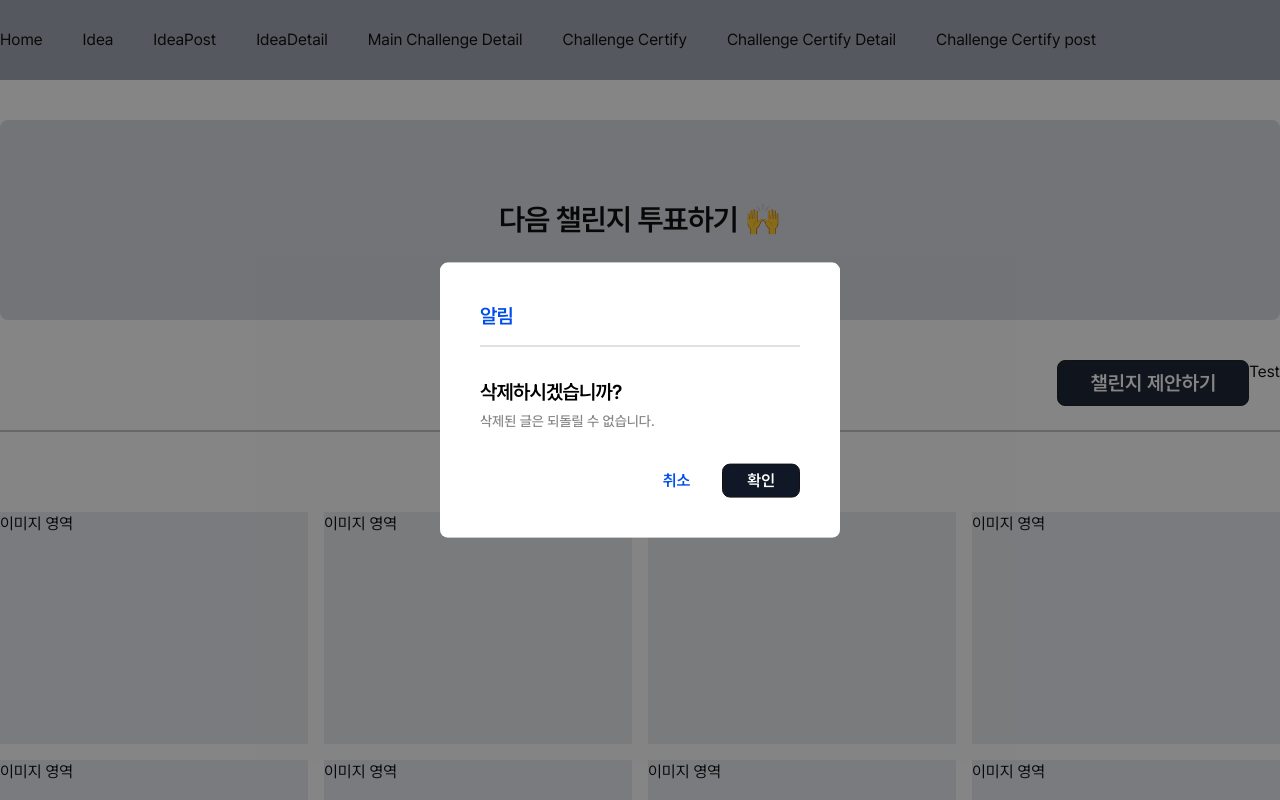
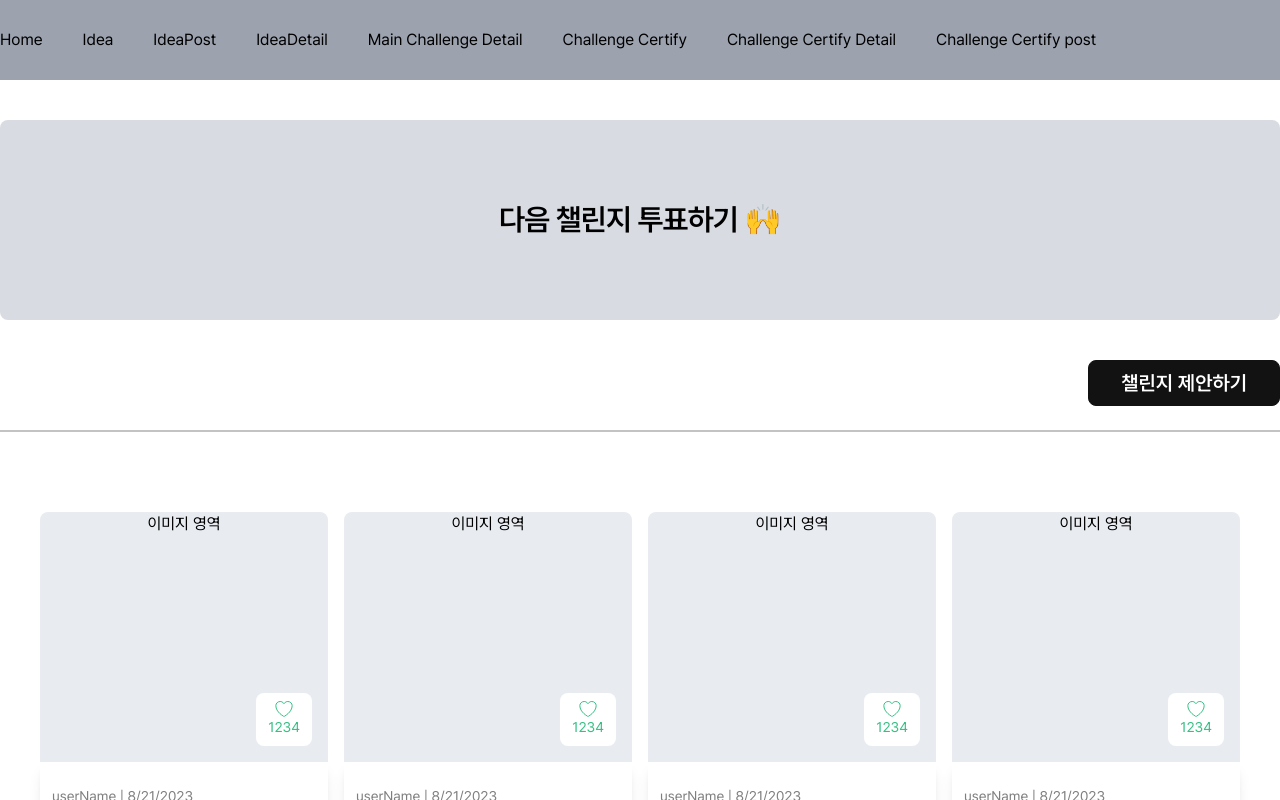
Before and after one commit to Hanbyul-Choi/Project-13.7, a Next.js app: page /idea in a window 1280 px wide. Shown: the top 800 px of the page. Built offline with nearby package versions, Linux system fonts and the light colour scheme.

Commit message:
design: 메인페이지 수정 및 아이디어 게시판 페이지 레이아웃 작성

```diff
--- a/src/app/idea/page.tsx
+++ b/src/app/idea/page.tsx
@@ -5,7 +5,6 @@ import Link from 'next/link';
 import Button from '@/components/common/Button';
 import Layout from '@/components/common/Layout';
 import IdeaList from '@/components/ideaPage/IdeaList';
-import Test from '@/components/Test';
 export default function IdeaPage() {
   return (
     <Layout>
@@ -15,11 +14,10 @@ export default function IdeaPage() {
         </div>
         <div className="w-full flex justify-end mt-10 pb-6 border-b-2 border-opacityblack">
           <Link href="/idea/post">
-            <Button btnType="navy" size="large">
+            <Button btnType="black" size="large">
               챌린지 제안하기
             </Button>
           </Link>
-          <Test />
         </div>
       </div>
       <IdeaList />
--- a/src/components/Test.tsx
+++ b/src/components/Test.tsx
@@ -5,7 +5,7 @@ import { useDialog } from './common/Dialog';
 
 export default function Test() {
   const { Alert, Confirm } = useDialog();
-  Alert('오픈 알림 신청이 완료되었습니다!', '챌린지가 오픈되면 알려드려요 :)', '북극곰');
+  Alert('오픈 알림 신청이 완료되었습니다!', '챌린지가 오픈되면 알려드려요 :)');
 
   const text = async () => {
     Confirm('삭제하시겠습니까?', '삭제된 글은 되돌릴 수 없습니다.');
--- a/src/components/common/Button.tsx
+++ b/src/components/common/Button.tsx
@@ -38,14 +38,14 @@ const Button: React.FC<ButtonProps> = ({ children, btnType, size = 'medium', onC
     case 'green':
       buttonType = 'bg-green text-white border border-green hover:bg-[#dbf1e9] hover:border hover:border-solid hover:border-green hover:text-green ';
       break;
-    case 'borderNavy':
-      buttonType = 'bg-navy border border-black hover:bg-black hover:text-white';
+    case 'borderBlack':
+      buttonType = 'bg-black bg-white border border-black hover:bg-black hover:text-white';
       break;
-    case 'navy':
-      buttonType = 'bg-navy border border-black text-white hover:bg-lightnavy hover:text-navy';
+    case 'black':
+      buttonType = 'bg-black border border-black text-white hover:bg-lightblack hover:text-black';
       break;
     case 'cancel':
-      buttonType = 'bg-white text-blue hover:border border-navy';
+      buttonType = 'bg-white text-blue';
       break;
   }
 
--- a/src/components/common/Dialog/Dialog.tsx
+++ b/src/components/common/Dialog/Dialog.tsx
@@ -37,13 +37,13 @@ export const Dialog = ({ onClose, onSuccess, type, mainText, subText }: DiologPr
             <Button btnType="cancel" size="small" onClick={onClose}>
               취소
             </Button>
-            <Button btnType="navy" size="small" onClick={onSuccess}>
+            <Button btnType="black" size="small" onClick={onSuccess}>
               확인
             </Button>
           </div>
         ) : (
           <div className="flex items-center justify-end">
-            <Button btnType="navy" size="small" onClick={close}>
+            <Button btnType="black" size="small" onClick={close}>
               확인
             </Button>
           </div>
--- a/src/components/common/Dialog/useDialog.tsx
+++ b/src/components/common/Dialog/useDialog.tsx
@@ -25,7 +25,7 @@ export const useDialog = () => {
     });
   };
 
-  const Alert = async (mainText: string, subText?: string, animal?: string) => {
+  const Alert = async (mainText: string, subText?: string) => {
     return await new Promise(resolve => {
       _mount(
         'Alert',
@@ -37,7 +37,6 @@ export const useDialog = () => {
           }}
           mainText={mainText}
           subText={subText}
-          animal={animal}
         />,
       );
     });
--- a/src/components/ideaPage/IdeaList.tsx
+++ b/src/components/ideaPage/IdeaList.tsx
@@ -1,4 +1,10 @@
 import React from 'react';
+
+import Image from 'next/image';
+import Link from 'next/link';
+
+import heartIcon from '../../../public/heart.svg';
+import Button from '../common/Button';
 
 const data = [
   {
@@ -6,92 +12,105 @@ const data = [
     userName: 'userName',
     date: Date.now(),
     title: '모두 함께 일회용품 사용을 줄여보아요 글자잘림 테스트 글자잘림 테스트',
-    desc: '텀블러 사용으로 일회용컵 쓰레기 줄이기 챌린지 도전해요! 글자잘림 테스트 글자잘림 테스트 글자잘림 테스트 글자잘림 테스트',
+    desc: '텀블러 사용으로 일회용컵 쓰레기 줄이기 챌린지 도전해요! ',
     animal: '북극곰',
+    likes: 1234,
   },
   {
     id: 2,
     userName: 'userName',
     date: Date.now(),
     title: '모두 함께 일회용품 사용을 줄여보아요 글자잘림 테스트 글자잘림 테스트',
-    desc: '텀블러 사용으로 일회용컵 쓰레기 줄이기 챌린지 도전해요! 글자잘림 테스트 글자잘림 테스트 글자잘림 테스트 글자잘림 테스트',
+    desc: '텀블러 사용으로 일회용컵 쓰레기 줄이기 챌린지 도전해요! ',
     animal: '북극곰',
+    likes: 1234,
   },
   {
     id: 3,
     userName: 'userName',
     date: Date.now(),
     title: '모두 함께 일회용품 사용을 줄여보아요 글자잘림 테스트 글자잘림 테스트',
-    desc: '텀블러 사용으로 일회용컵 쓰레기 줄이기 챌린지 도전해요! 글자잘림 테스트 글자잘림 테스트 글자잘림 테스트 글자잘림 테스트',
+    desc: '텀블러 사용으로 일회용컵 쓰레기 줄이기 챌린지 도전해요! ',
     animal: '북극곰',
+    likes: 1234,
   },
   {
     id: 4,
     userName: 'userName',
     date: Date.now(),
     title: '모두 함께 일회용품 사용을 줄여보아요 글자잘림 테스트 글자잘림 테스트',
-    desc: '텀블러 사용으로 일회용컵 쓰레기 줄이기 챌린지 도전해요! 글자잘림 테스트 글자잘림 테스트 글자잘림 테스트 글자잘림 테스트',
+    desc: '텀블러 사용으로 일회용컵 쓰레기 줄이기 챌린지 도전해요! 트',
     animal: '북극곰',
+    likes: 1234,
   },
   {
     id: 5,
     userName: 'userName',
     date: Date.now(),
     title: '모두 함께 일회용품 사용을 줄여보아요 글자잘림 테스트 글자잘림 테스트',
-    desc: '텀블러 사용으로 일회용컵 쓰레기 줄이기 챌린지 도전해요! 글자잘림 테스트 글자잘림 테스트 글자잘림 테스트 글자잘림 테스트',
+    desc: '텀블러 사용으로 일회용컵 쓰레기 줄이기 챌린지 도전해요! ',
     animal: '북극곰',
+    likes: 1234,
   },
   {
     id: 6,
     userName: 'userName',
     date: Date.now(),
     title: '모두 함께 일회용품 사용을 줄여보아요 글자잘림 테스트 글자잘림 테스트',
-    desc: '텀블러 사용으로 일회용컵 쓰레기 줄이기 챌린지 도전해요! 글자잘림 테스트 글자잘림 테스트 글자잘림 테스트 글자잘림 테스트',
+    desc: '텀블러 사용으로 일회용컵 쓰레기 줄이기 챌린지 도전해요!',
     animal: '북극곰',
+    likes: 1234,
   },
   {
     id: 7,
     userName: 'userName',
     date: Date.now(),
     title: '모두 함께 일회용품 사용을 줄여보아요 글자잘림 테스트 글자잘림 테스트',
-    desc: '텀블러 사용으로 일회용컵 쓰레기 줄이기 챌린지 도전해요! 글자잘림 테스트 글자잘림 테스트 글자잘림 테스트 글자잘림 테스트',
+    desc: '텀블러 사용으로 일회용컵 쓰레기 줄이기 챌린지 도전해요!',
     animal: '북극곰',
+    likes: 1234,
   },
   {
     id: 8,
     userName: 'userName',
     date: Date.now(),
     title: '모두 함께 일회용품 사용을 줄여보아요 글자잘림 테스트 글자잘림 테스트',
-    desc: '텀블러 사용으로 일회용컵 쓰레기 줄이기 챌린지 도전해요! 글자잘림 테스트 글자잘림 테스트 글자잘림 테스트 글자잘림 테스트',
+    desc: '텀블러 사용으로 일회용컵 쓰레기 줄이기 챌린지 도전해요!',
     animal: '북극곰',
-  },
-  {
-    id: 9,
-    userName: 'userName',
-    date: Date.now(),
-    title: '모두 함께 일회용품 사용을 줄여보아요 글자잘림 테스트 글자잘림 테스트',
-    desc: '텀블러 사용으로 일회용컵 쓰레기 줄이기 챌린지 도전해요! 글자잘림 테스트 글자잘림 테스트 글자잘림 테스트 글자잘림 테스트',
-    animal: '북극곰',
-  },
-  {
-    id: 10,
-    userName: 'userName',
-    date: Date.now(),
-    title: '모두 함께 일회용품 사용을 줄여보아요 글자잘림 테스트 글자잘림 테스트',
-    desc: '텀블러 사용으로 일회용컵 쓰레기 줄이기 챌린지 도전해요! 글자잘림 테스트 글자잘림 테스트 글자잘림 테스트 글자잘림 테스트',
-    animal: '북극곰',
+    likes: 1234,
   },
 ];
 
 export default function IdeaList() {
   return (
-    <div className="grid grid-cols-4 mt-20 gap-4">
-      {data.map(item => (
-        <div className="flex flex-col" key={item.id}>
-          <div className="bg-sub2 min-w-[17rem] h-[14.5rem]">이미지 영역</div>
-          <div></div>
-        </div>
-      ))}
+    <div className="flex flex-col items-center gap-[7.5rem] mb-20">
+      <div className="grid grid-cols-4 mt-20 gap-x-4 gap-y-10">
+        {data.map(({ id, userName, date, title, desc, animal, likes }) => (
+          <Link href={`/idea/${id}`} className="flex flex-col w-72 " key={id}>
+            <div className="bg-sub2 rounded-t-lg text-center relative h-[250px]">
+              {/* 이미지 태그로 변경 필요 */}
+              <div>이미지 영역</div>
+              <div className="absolute text-green bottom-4 right-4 flex flex-col items-center rounded-lg bg-white px-3 py-2">
+                <Image priority src={heartIcon} alt="Like this idea" />
+                <p className="text-sm ">{likes}</p>
+              </div>
+            </div>
+            <div className="flex flex-col px-3 py-6 rounded-b-lg shadow-lg ">
+              <p className="text-sm opacity-50 ">
+                {userName} | {new Date(date).toLocaleDateString()}
+              </p>
+              <p className="mt-3 w-full text-lg font-bold text-ellipsis overflow-hidden whitespace-nowrap">{title}</p>
+              <p className="mt-2 w-full opacity-50">{desc}</p>
+              <div className="max-w-fit px-4 py-1 rounded bg-lightblue mt-4">
+                <p className="text-blue text-sm ">{animal}을 위한 챌린지</p>
+              </div>
+            </div>
+          </Link>
+        ))}
+      </div>
+      <Button btnType="borderBlack" size="small" rounded>
+        더보기
+      </Button>
     </div>
   );
 }
--- a/src/components/mainPage/MainBanner.tsx
+++ b/src/components/mainPage/MainBanner.tsx
@@ -7,7 +7,7 @@ import Button from '../common/Button';
 
 export default function MainBanner() {
   return (
-    <div className="relative w-full h-[670px] bg-navy">
+    <div className="relative w-full h-[670px] bg-black">
       <div className="absolute top-[40%] left-[40%] -translate-x-center -translate-y-center">
         <p className="max-w-fit px-6 py-1 border-[1px] border-white text-lg text-white">이달의 챌린지</p>
         <p className="text-white text-[3.5rem] mt-12">위기에 빠진 북극곰을 도와주세요!</p>
@@ -16,7 +16,7 @@ export default function MainBanner() {
           우리 함께 가까운 거리는 걷거나 대중교통 이용해볼까요?
         </h5>
         <Link href="/challenge" className=" mt-10 flex">
-          <Button btnType="green" size="small" rounded>
+          <Button btnType="green" rounded>
             챌린지 참여하기
             <AiOutlineArrowRight size={20} />
           </Button>
--- a/src/components/mainPage/Ranking.tsx
+++ b/src/components/mainPage/Ranking.tsx
@@ -29,6 +29,8 @@ const data = [
 ];
 
 export default function Ranking() {
+  const colorMatch = ['text-blue bg-lightblue', 'text-green bg-lightgreen', 'text-orange bg-lightorange', 'text-sub6 bg-lightsub6', 'text-sub6 bg-lightsub6'];
+
   return (
     <div className="border-b-2 mt-20 pb-20">
       <p className="text-xl opacity-50 underline underline-offset-4 font-montserrat">Ranking</p>
@@ -39,7 +41,7 @@ export default function Ranking() {
             <p className="text-black opacity-50">{item.userName}</p>
             <div className="flex items-center gap-3">
               <p className="text-lg">{item.title}</p>
-              <div className="bg-lightblue rounded-[4px] py-1 px-3 text-blue">{item.challengeCount}회 성공</div>
+              <div className={`rounded-[4px] py-1 px-3 ${colorMatch[i]}`}>{item.challengeCount}회 성공</div>
             </div>
           </div>
         ))}
--- a/tailwind.config.ts
+++ b/tailwind.config.ts
@@ -13,23 +13,26 @@ const config: Config = {
       },
       colors: {
         navy: '#101828',
-        lightnavy: 'rgba(16, 24, 40, 0.15)',
         sky: '#3F80FF',
         blue: '#004EEB',
         lightblue: 'rgba(0, 78, 235, 0.15)',
         green: '#34C184',
+        lightgreen: 'rgba(52,193,132,0.15)',
         orange: '#FF9A30',
+        lightorange: 'rgba(255,154,48,0.15)',
         sub1: '#F4F6F8',
         sub2: '#E8EBF0',
         sub3: '#D8DCE2',
         sub4: '#C4CAD4',
         sub5: '#A5ADBD',
         sub6: '#8E95A3',
+        lightsub6: 'rgba(142,149,163,0.15)',
         sub7: '#595F72',
         sub8: '#353C49',
         sub9: '#1A1E27',
         white: '#ffffff',
         black: '#121213',
+        lightblack: 'rgba(16, 24, 40, 0.15)',
         nagative: '#FF4C4C',
         positive: '#21C389',
         opacityblack: 'rgba(18, 18, 19, 0.25)',
```
Also changed, not shown: public/heart.svg (added).
